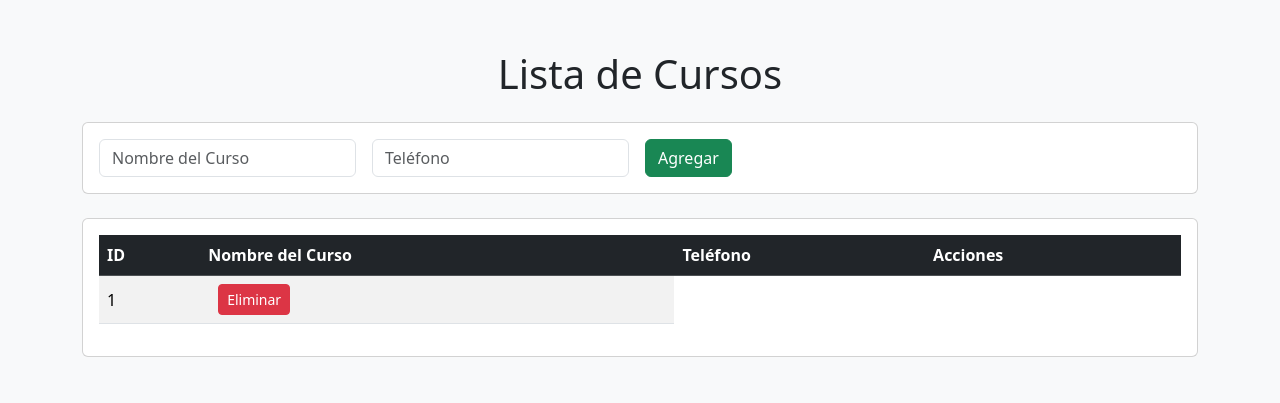
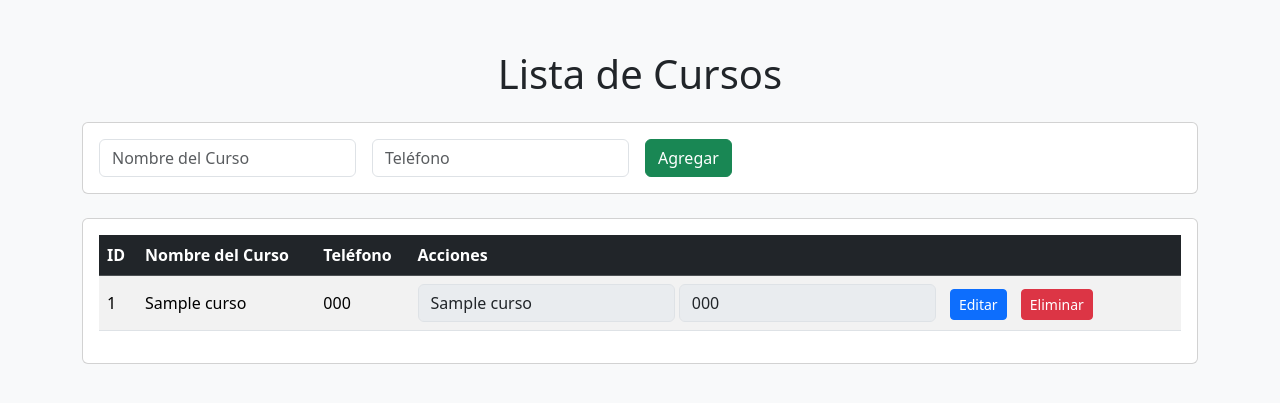
Before and after one commit to DarkBell1221/flaskPractica2J, a Flask app: page /registros in a window 1280 px wide. Shown: the top 403 px of the page. Run offline with Flask 3, Linux system fonts and the light colour scheme; tables that the repository leaves empty or names only in its code hold one stand-in row (values such as "Sample post").

Commit message:
Update inscripcion.html

```diff
--- a/templates/inscripcion.html
+++ b/templates/inscripcion.html
@@ -61,9 +61,15 @@
                             {% for registro in registros %}
                             <tr>
                                 <td>{{ registro['Id_Curso'] }}</td>
+                                <td>{{ registro['Nombre_Curso'] }}</td>
+                                <td>{{ registro['Telefono'] }}</td>
                                 <td>
-
-
+                                    <form action="/editar_registro/{{ registro['Id_Curso'] }}" method="POST" class="d-inline edit-form" data-id="{{ registro['Id_Curso'] }}">
+                                        <input type="text" name="nombre_curso" value="{{ registro['Nombre_Curso'] }}" class="form-control d-inline" disabled>
+                                        <input type="text" name="telefono" value="{{ registro['Telefono'] }}" class="form-control d-inline" disabled>
+                                        <button type="button" class="btn btn-primary btn-sm editar btn-space">Editar</button>
+                                        <button type="submit" class="btn btn-success btn-sm guardar btn-space" style="display: none;">Guardar</button>
+                                    </form>
                                     <form action="/eliminar/{{ registro['Id_Curso'] }}" method="POST" class="d-inline">
                                         <button type="submit" class="btn btn-danger btn-sm btn-space">Eliminar</button>
                                     </form>
@@ -130,6 +136,8 @@
                         alert("Error al guardar los datos.");
                     }
                 });
+
+                event.preventDefault();  // Evitar que el formulario se envíe de forma normal
             });
         });
     </script>
```
